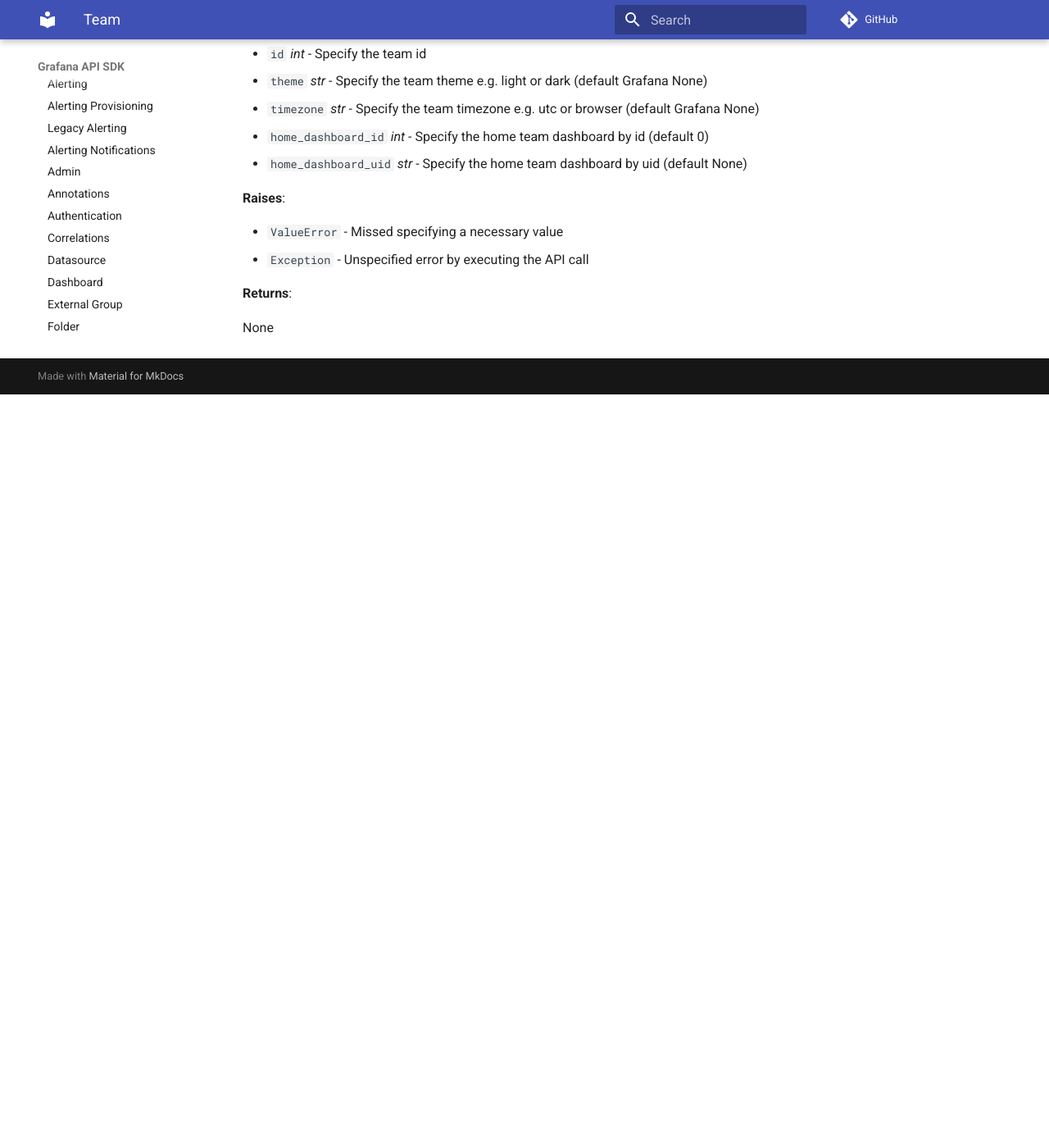
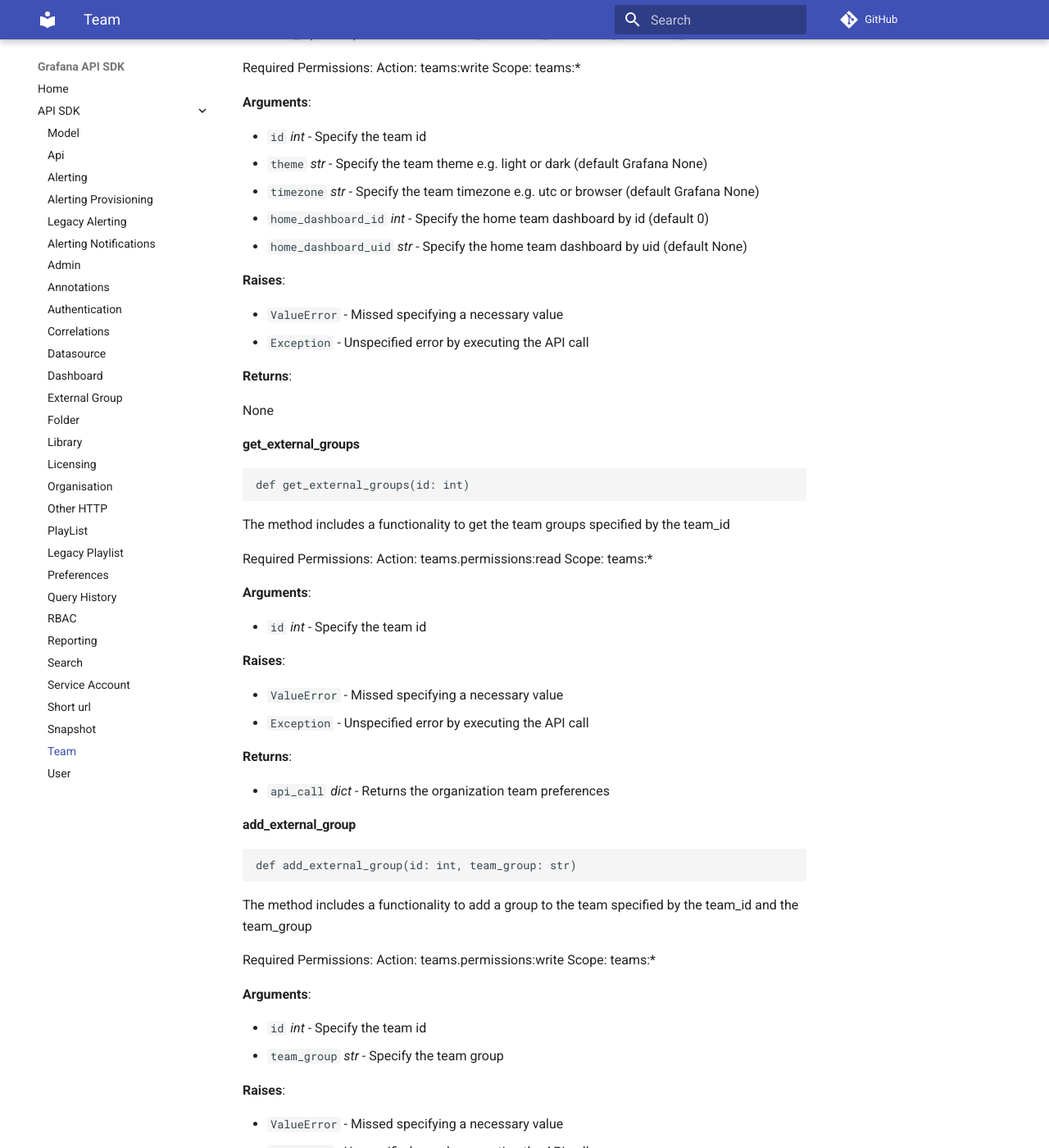
Before and after one commit to ZPascal/grafana_api_sdk, an MkDocs documentation site: the page built from docs/content/grafana_api/team.md, in a window 1280 px wide and 1400 px high, scrolled down 5946 px. Shown: the whole window at 82% size. Built offline with MkDocs 1.6.1 and Material for MkDocs 9.7.7, drawn with Linux system fonts in a browser that asks for light colours; comment, search, counter and statistics services are not loaded; before the commit the page ends 6427 px from its top, so only the background shows below that; some of the changed text lies outside the part shown.

Commit message:
docs: Add the documentation

````diff
--- a/docs/content/grafana_api/team.md
+++ b/docs/content/grafana_api/team.md
@@ -12,6 +12,9 @@
     * [delete\_team\_member](#team.Team.delete_team_member)
     * [get\_team\_preferences](#team.Team.get_team_preferences)
     * [update\_team\_preferences](#team.Team.update_team_preferences)
+    * [get\_external\_groups](#team.Team.get_external_groups)
+    * [add\_external\_group](#team.Team.add_external_group)
+    * [remove\_external\_group](#team.Team.remove_external_group)
 
 <a id="team"></a>
 
@@ -342,3 +345,92 @@ Scope: teams:*
 **Returns**:
 
   None
+
+<a id="team.Team.get_external_groups"></a>
+
+#### get\_external\_groups
+
+```python
+def get_external_groups(id: int)
+```
+
+The method includes a functionality to get the team groups specified by the team_id
+
+Required Permissions:
+Action: teams.permissions:read
+Scope: teams:*
+
+**Arguments**:
+
+- `id` _int_ - Specify the team id
+
+
+**Raises**:
+
+- `ValueError` - Missed specifying a necessary value
+- `Exception` - Unspecified error by executing the API call
+
+
+**Returns**:
+
+- `api_call` _dict_ - Returns the organization team preferences
+
+<a id="team.Team.add_external_group"></a>
+
+#### add\_external\_group
+
+```python
+def add_external_group(id: int, team_group: str)
+```
+
+The method includes a functionality to add a group to the team specified by the team_id and the team_group
+
+Required Permissions:
+Action: teams.permissions:write
+Scope: teams:*
+
+**Arguments**:
+
+- `id` _int_ - Specify the team id
+- `team_group` _str_ - Specify the team group
+
+
+**Raises**:
+
+- `ValueError` - Missed specifying a necessary value
+- `Exception` - Unspecified error by executing the API call
+
+
+**Returns**:
+
+  None
+
+<a id="team.Team.remove_external_group"></a>
+
+#### remove\_external\_group
+
+```python
+def remove_external_group(id: int, team_group: str)
+```
+
+The method includes a functionality to remove a group from a team specified by the team_id and the team_group
+
+Required Permissions:
+Action: teams.permissions:write
+Scope: teams:*
+
+**Arguments**:
+
+- `id` _int_ - Specify the team id
+- `team_group` _str_ - Specify the team group
+
+
+**Raises**:
+
+- `ValueError` - Missed specifying a necessary value
+- `Exception` - Unspecified error by executing the API call
+
+
+**Returns**:
+
+  None
````
